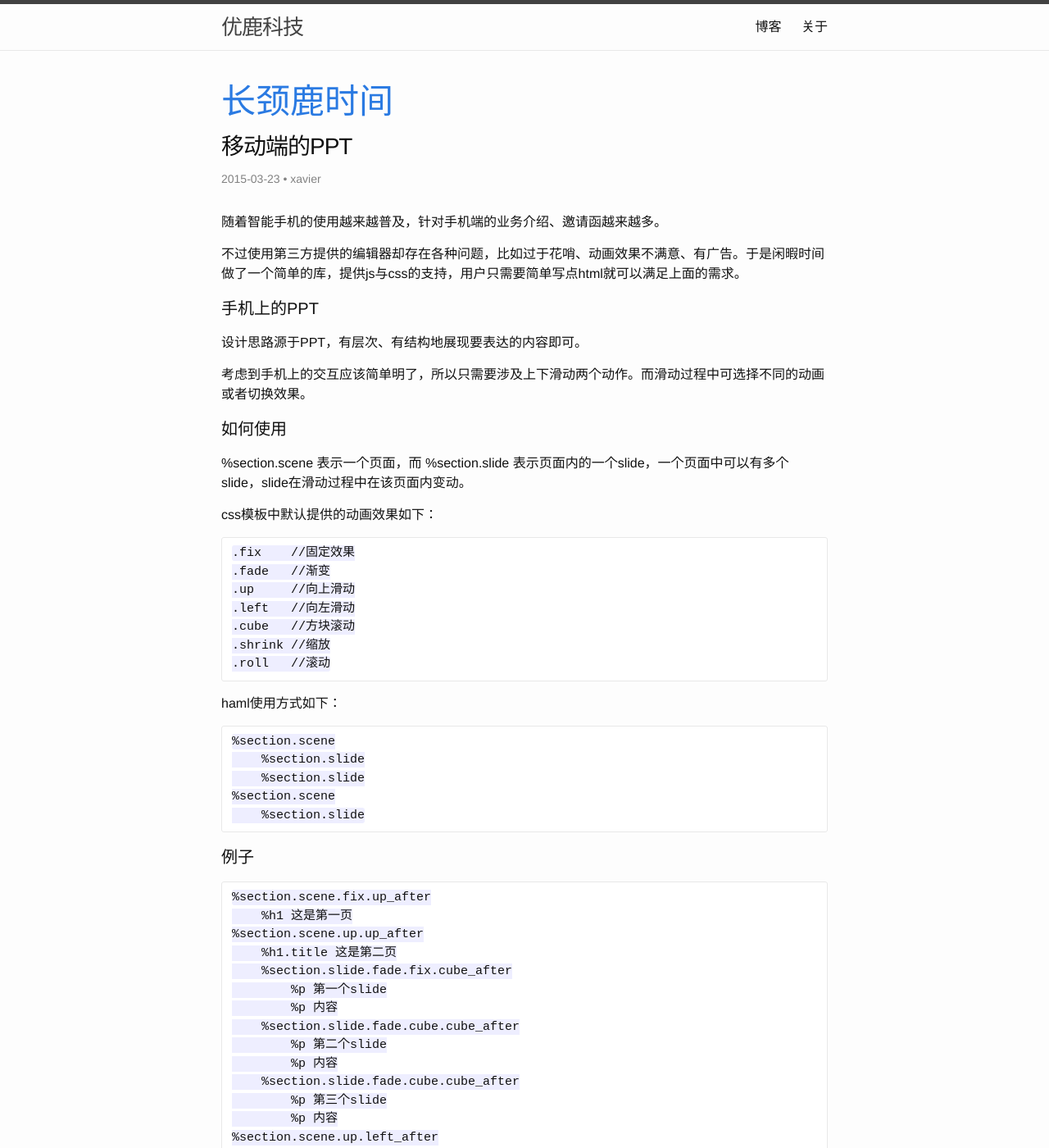
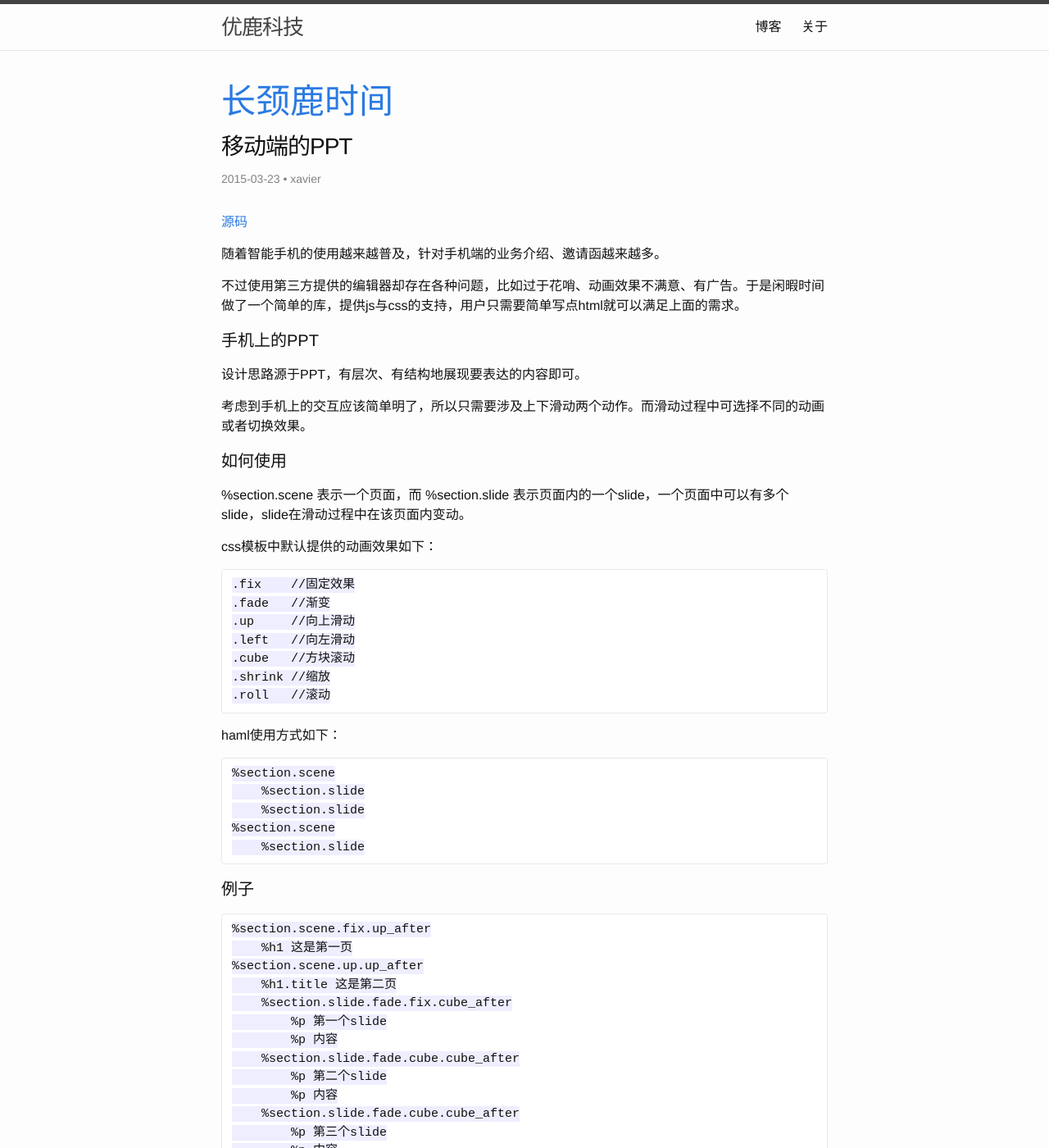
Before and after one commit to xavierliang/giraffa_time, a Jekyll site: the page built from _posts/2015-03-23-section-slide.md, in a window 1280 px wide and 1400 px high. Shown: the whole window at 82% size. Built offline with Jekyll 4.4.1, drawn with Linux system fonts in a browser that asks for light colours; comment, search, counter and statistics services are not loaded.

Commit message:
source code

```diff
--- a/_posts/2015-03-23-section-slide.md
+++ b/_posts/2015-03-23-section-slide.md
@@ -5,6 +5,8 @@ date: 2015-03-23 18:00:00+0800
 author: xavier
 categories: 前端
 ---
+
+[源码](https://github.com/xavierliang/sectionSlide)
 
 随着智能手机的使用越来越普及，针对手机端的业务介绍、邀请函越来越多。
 
@@ -60,3 +62,5 @@ haml使用方式如下：
     %section.scene.left.left_after
         %h1
         ...
+
+[源码](https://github.com/xavierliang/sectionSlide)
```
